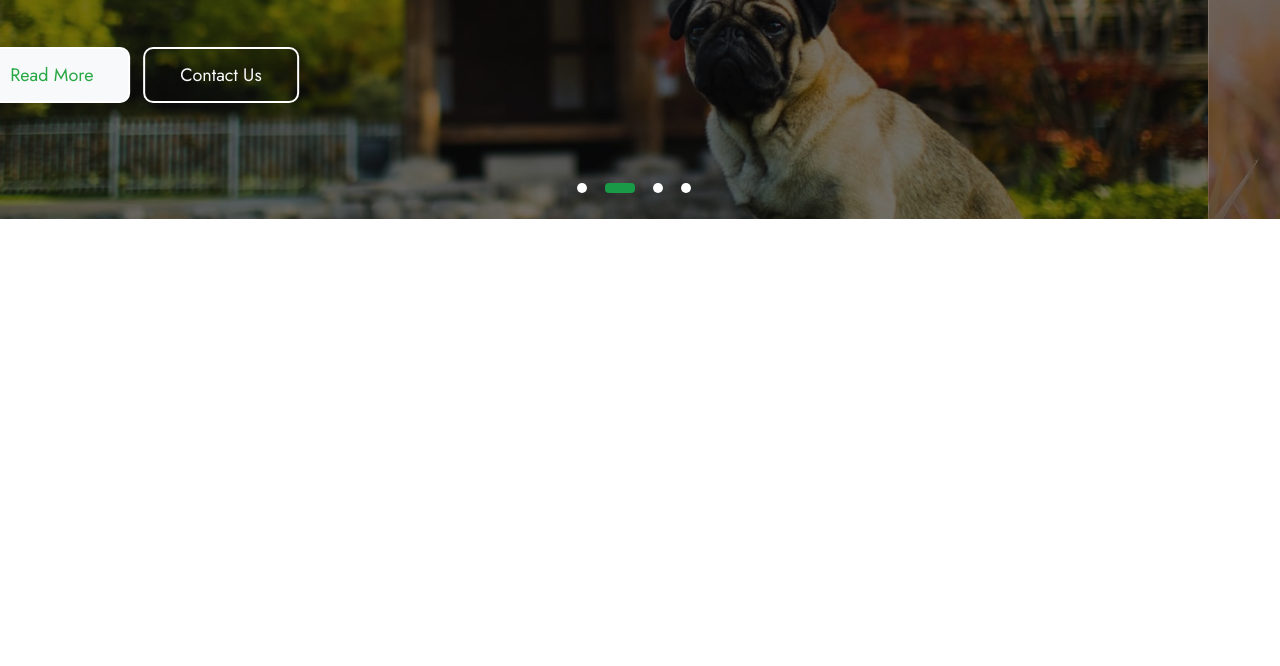
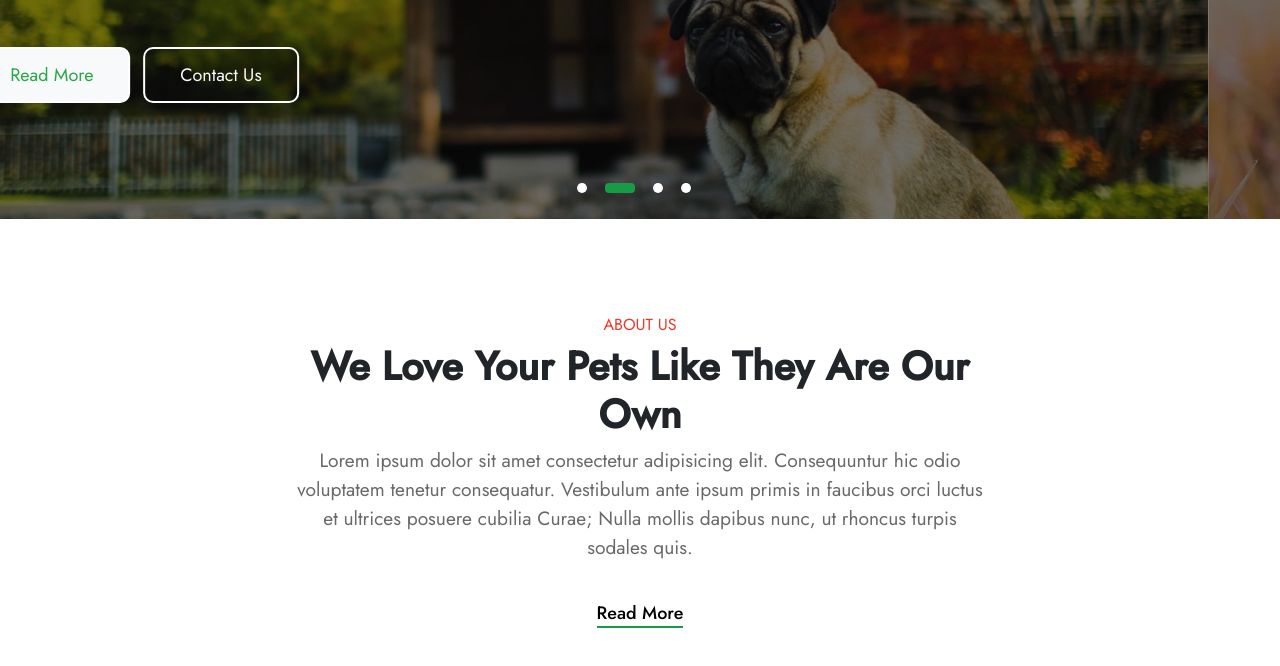
Before and after one commit to TraDa76/poochcare_project, a plain HTML site: page index.html in a window 1280 px wide. Shown: the part 376-1042 px from the top of the page. Before the commit the page ends 800 px from the top, so only its background shows below. Drawn offline with nearby package versions, Linux system fonts and the light colour scheme.

Commit message:
updated about lần 1

```diff
--- a/css/style.css
+++ b/css/style.css
@@ -177,3 +177,43 @@ a.readMoreBtn:hover {
   background-color: white;
   color: #28a745 !important;
 }
+
+/* //about */
+
+#about .about_content {
+  margin: 48px 15px;
+  text-align: center;
+  padding: 0 12rem;
+}
+
+.about_content .title h6 {
+  color: #f53626;
+  font-weight: 400;
+}
+
+.about_content .title h1 {
+  font-weight: 600;
+  line-height: 1.2;
+}
+
+.about_content .title p {
+  font-size: 1.2rem;
+  color: #696969;
+}
+
+.about_content a {
+  text-decoration: none;
+  color: black;
+  font-size: 18px;
+  font-weight: 500;
+  line-height: 4;
+}
+
+.about_content a.read {
+  border-bottom: 2px solid #189a46;
+  transition: all 0.3s;
+}
+
+.about_content a:hover {
+  color: #189a46;
+}
--- a/index.html
+++ b/index.html
@@ -213,28 +213,47 @@
     </section>
 
     <!-- about -->
-    <section class="about"></section>
+    <section id="about">
+      <div class="py-5">
+        <div class="container">
+          <div class="about_content">
+            <div class="title">
+              <h6>ABOUT US</h6>
+              <h1>We Love Your Pets Like They Are Our Own</h1>
+              <p>
+                Lorem ipsum dolor sit amet consectetur adipisicing elit.
+                Consequuntur hic odio voluptatem tenetur consequatur. Vestibulum
+                ante ipsum primis in faucibus orci luctus et ultrices posuere
+                cubilia Curae; Nulla mollis dapibus nunc, ut rhoncus turpis
+                sodales quis.
+              </p>
+            </div>
+            <a href="#" class="read">Read More</a>
+          </div>
+        </div>
+      </div>
+    </section>
 
     <!-- service  -->
-    <section class="service"></section>
+    <section id="service"></section>
 
     <!-- offer -->
-    <section class="offer"></section>
+    <section id="offer"></section>
 
     <!-- counter  -->
-    <section class="counter"></section>
+    <section id="counter"></section>
 
     <!-- plan  -->
-    <section class="plan"></section>
+    <section id="plan"></section>
 
     <!--gallery  -->
-    <section class="gallery"></section>
+    <section id="gallery"></section>
 
     <!-- blog  -->
-    <section class="blog"></section>
+    <section id="blog"></section>
 
     <!-- update -->
-    <section class="update"></section>
+    <section id="update"></section>
 
     <!-- Optional JavaScript -->
     <!-- jQuery first, then Popper.js, then Bootstrap JS -->
```
